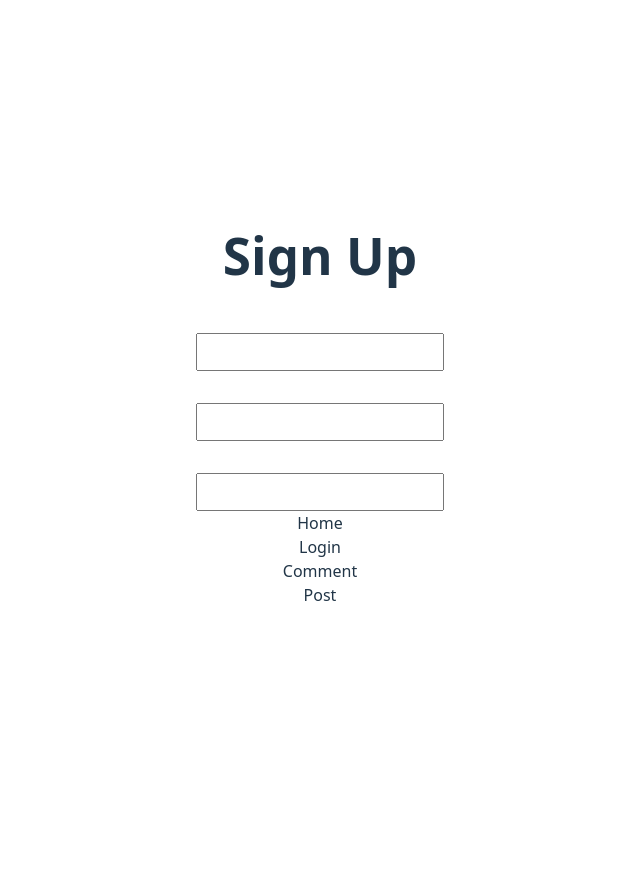
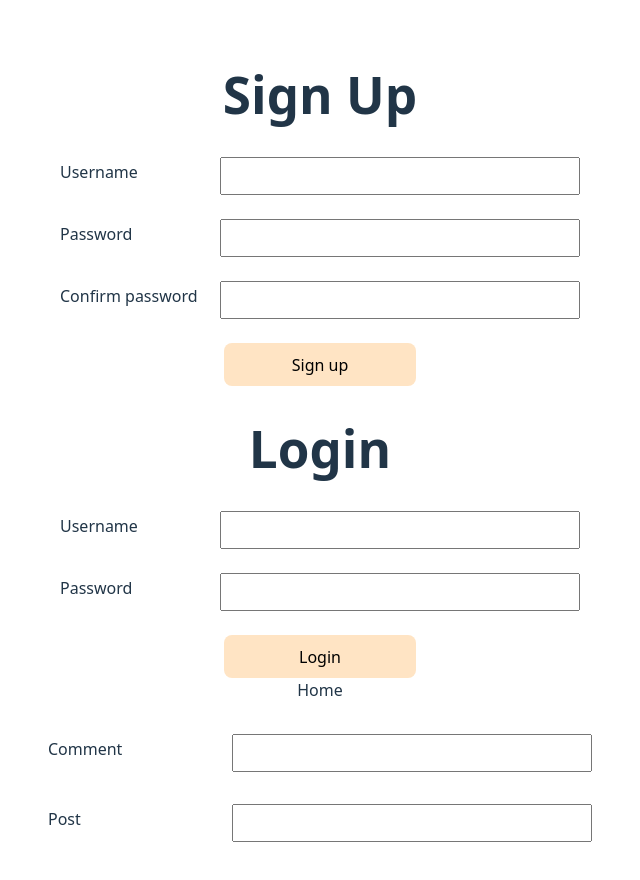
Before and after one commit to chavimiller/blog-api, a React (Vite) app in the folder author-client/: page / in a window 1280 px wide. Shown: the top 880 px of the page, without its empty margins (320-960 px from the left). Before the commit the page ends 800 px from the top, so only its background shows below. Built offline with nearby package versions, Linux system fonts and the light colour scheme.

Commit message:
add basic structure for forms

```diff
--- a/author-client/src/App.css
+++ b/author-client/src/App.css
@@ -8,10 +8,35 @@
 .signup-form {
   display: flex;
   flex-direction: column;
-  gap: 1rem;
+  gap: 1.5rem;
+  align-items: center;
+}
+
+.content-form {
+  display: flex;
+  gap: 1.5rem;
+  align-items: center ;
+  margin: 2rem 0;
+}
+
+label {
+  min-width: 10rem;
+  height: 2rem;
+  text-align: left;
 }
 
 input {
-  width: 15rem;
+  width: 22rem;
   height: 2rem;
 }
+
+.form-field-group {
+  display: flex;
+  align-items: center;
+  justify-content: space-between;
+}
+
+.button-1 {
+  width: 12rem;
+  background-color: bisque;
+}
--- a/author-client/src/App.jsx
+++ b/author-client/src/App.jsx
@@ -9,8 +9,8 @@ function App() {
   return (
     <>
       <SignUp />
+      <Login />
       <Home />
-      <Login />
       <Comment />
       <Post />
     </>
--- a/author-client/src/components/Comment.jsx
+++ b/author-client/src/components/Comment.jsx
@@ -1,7 +1,12 @@
-import React from "react";
-
 const Comment = () => {
-  return <div>Comment</div>;
+  return (
+    <>
+      <form className="content-form" action="post">
+        <label htmlFor="comment">Comment</label>
+        <input id="comment" />
+      </form>
+    </>
+  );
 };
 
 export default Comment;
--- a/author-client/src/components/Login.jsx
+++ b/author-client/src/components/Login.jsx
@@ -1,7 +1,24 @@
 import React from "react";
 
 const Login = () => {
-  return <div>Login</div>;
+  return (
+    <>
+      <h1>Login</h1>
+      <form action="post" className="signup-form" autoComplete="off">
+        <div className="form-field-group">
+          <label htmlFor="username">Username</label>
+          <input type="text" id="username" />
+        </div>
+
+        <div className="form-field-group">
+          <label htmlFor="password">Password</label>
+          <input type="password" id="password" />
+        </div>
+
+        <button className="button-1">Login</button>
+      </form>
+    </>
+  );
 };
 
 export default Login;
--- a/author-client/src/components/Post.jsx
+++ b/author-client/src/components/Post.jsx
@@ -1,5 +1,12 @@
 const Post = () => {
-  return <div>Post</div>;
+  return (
+    <>
+      <form className="content-form" action="post">
+        <label htmlFor="post">Post</label>
+        <input id="post" />
+      </form>
+    </>
+  );
 };
 
 export default Post;
--- a/author-client/src/components/SignUp.jsx
+++ b/author-client/src/components/SignUp.jsx
@@ -3,14 +3,21 @@ const SignUp = () => {
     <>
       <h1>Sign Up</h1>
       <form action="post" className="signup-form" autoComplete="off">
-        <label htmlFor="username"></label>
-        <input type="text" id="username" />
+        <div className="form-field-group">
+          <label htmlFor="username">Username</label>
+          <input type="text" id="username" />
+        </div>
 
-        <label htmlFor="password"></label>
-        <input type="password" id="password" />
+        <div className="form-field-group">
+          <label htmlFor="password">Password</label>
+          <input type="password" id="password" />
+        </div>
 
-        <label htmlFor="confirmPass"></label>
-        <input type="password" id="confirmPass" />
+        <div className="form-field-group">
+          <label htmlFor="confirmPass">Confirm password</label>
+          <input type="password" id="confirmPass" />
+        </div>
+        <button className="button-1">Sign up</button>
       </form>
     </>
   );
```
